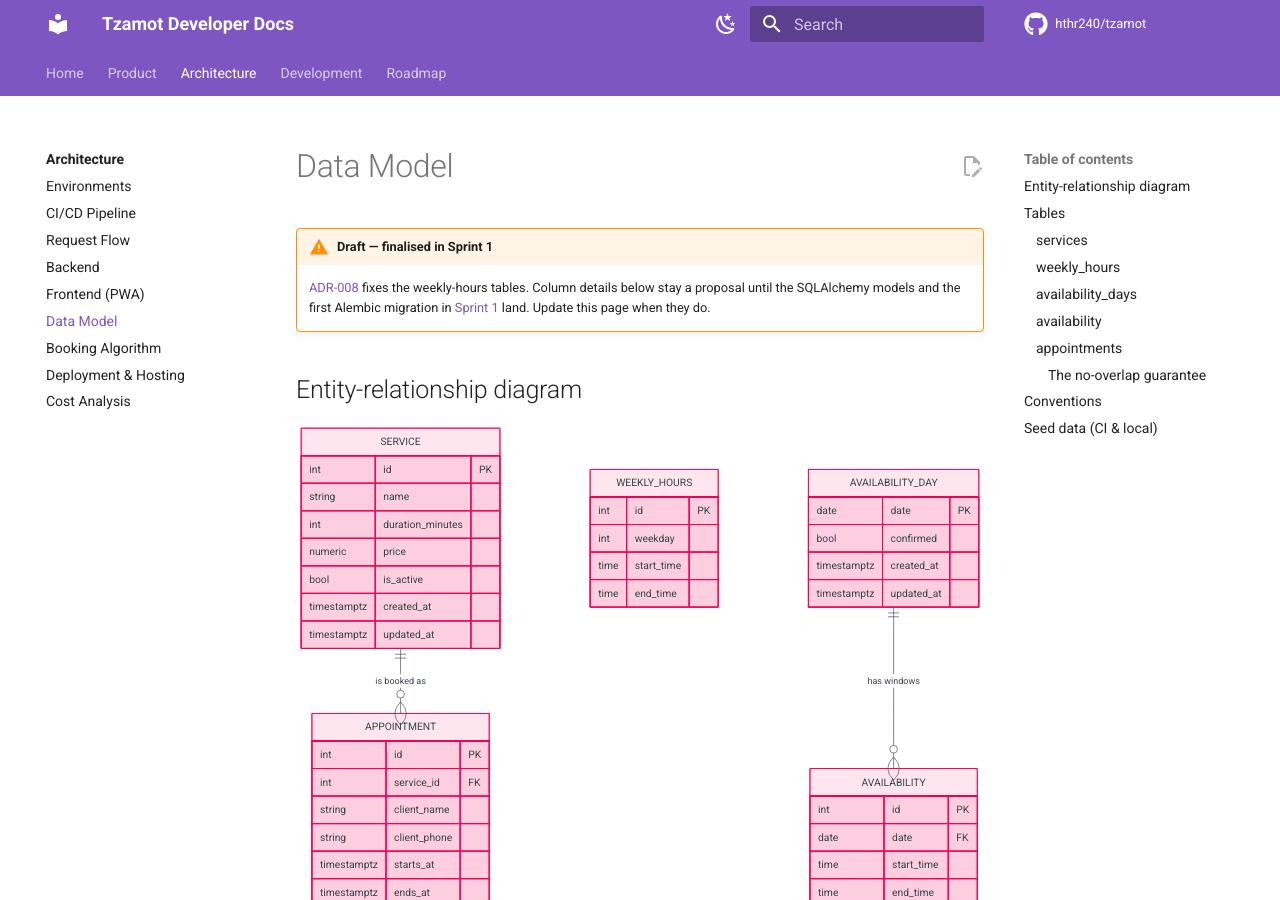
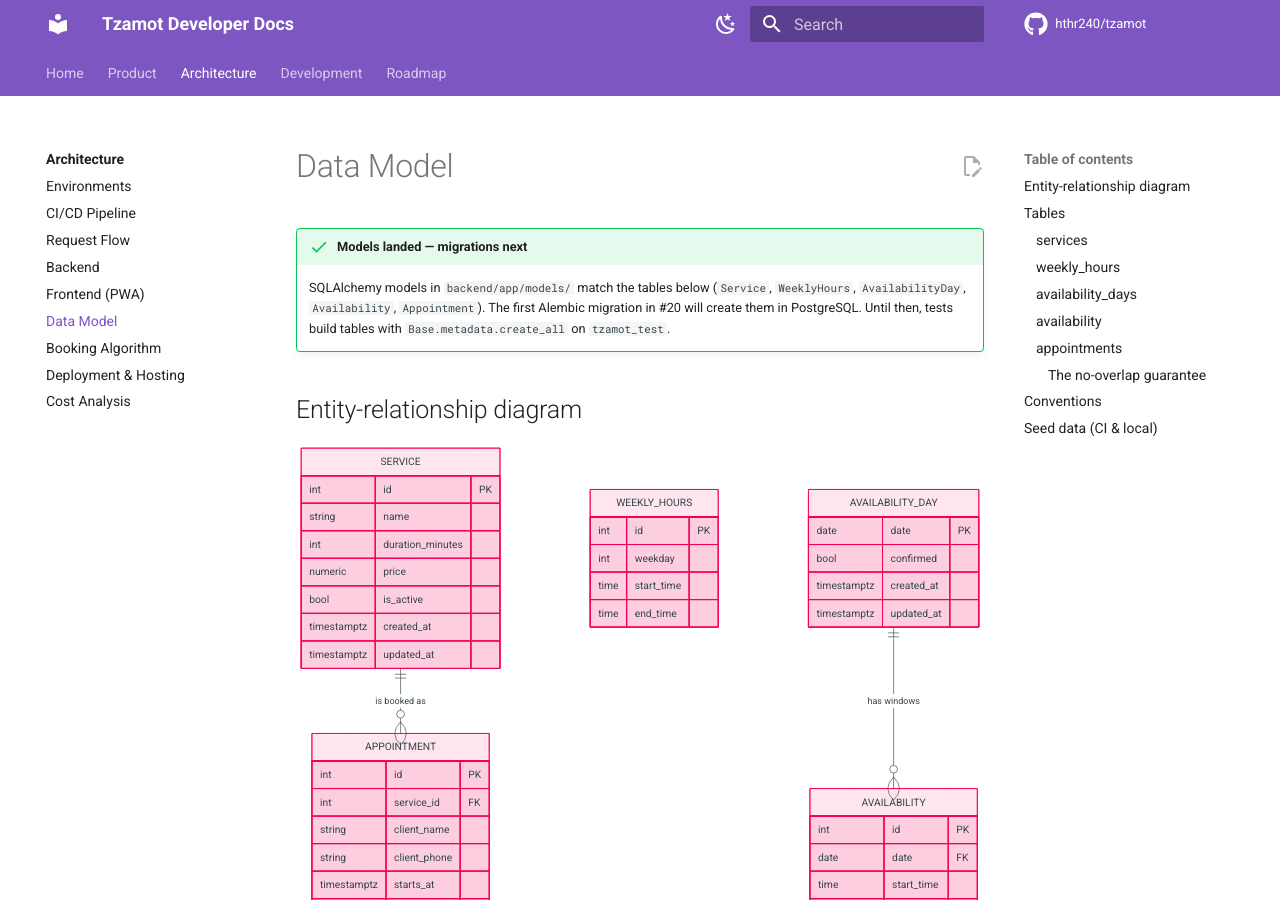
Before and after one commit to hthr240/tzamot, an MkDocs documentation site: the page built from docs/architecture/data-model.md, in a window 1280 px wide and 900 px high. Built offline with MkDocs 1.6.1 and Material for MkDocs 9.7.7, drawn with Linux system fonts in a browser that asks for light colours; comment, search, counter and statistics services are not loaded.

Commit message:
Document landed SQLAlchemy models for Sprint 1
Point the data model and roadmap at the five mapped tables; Alembic remains the next ticket.

Co-authored-by: Cursor <cursoragent@cursor.com>

```diff
--- a/docs/architecture/data-model.md
+++ b/docs/architecture/data-model.md
@@ -1,7 +1,10 @@
 # Data Model
 
-!!! warning "Draft — finalised in Sprint 1"
-    [ADR-008](../decisions.md#adr-008-materialised-weekly-working-hours) fixes the weekly-hours tables. Column details below stay a proposal until the SQLAlchemy models and the first Alembic migration in [Sprint 1](../roadmap/sprint-1.md) land. Update this page when they do.
+!!! success "Models landed — migrations next"
+    SQLAlchemy models in `backend/app/models/` match the tables below
+    (`Service`, `WeeklyHours`, `AvailabilityDay`, `Availability`, `Appointment`).
+    The first Alembic migration in #20 will create them in PostgreSQL. Until
+    then, tests build tables with `Base.metadata.create_all` on `tzamot_test`.
 
 ## Entity-relationship diagram
 
```
Also changed, not shown: docs/development/project-structure.md (+1 -1 lines), docs/roadmap/sprint-1.md (+1 -1 lines).
